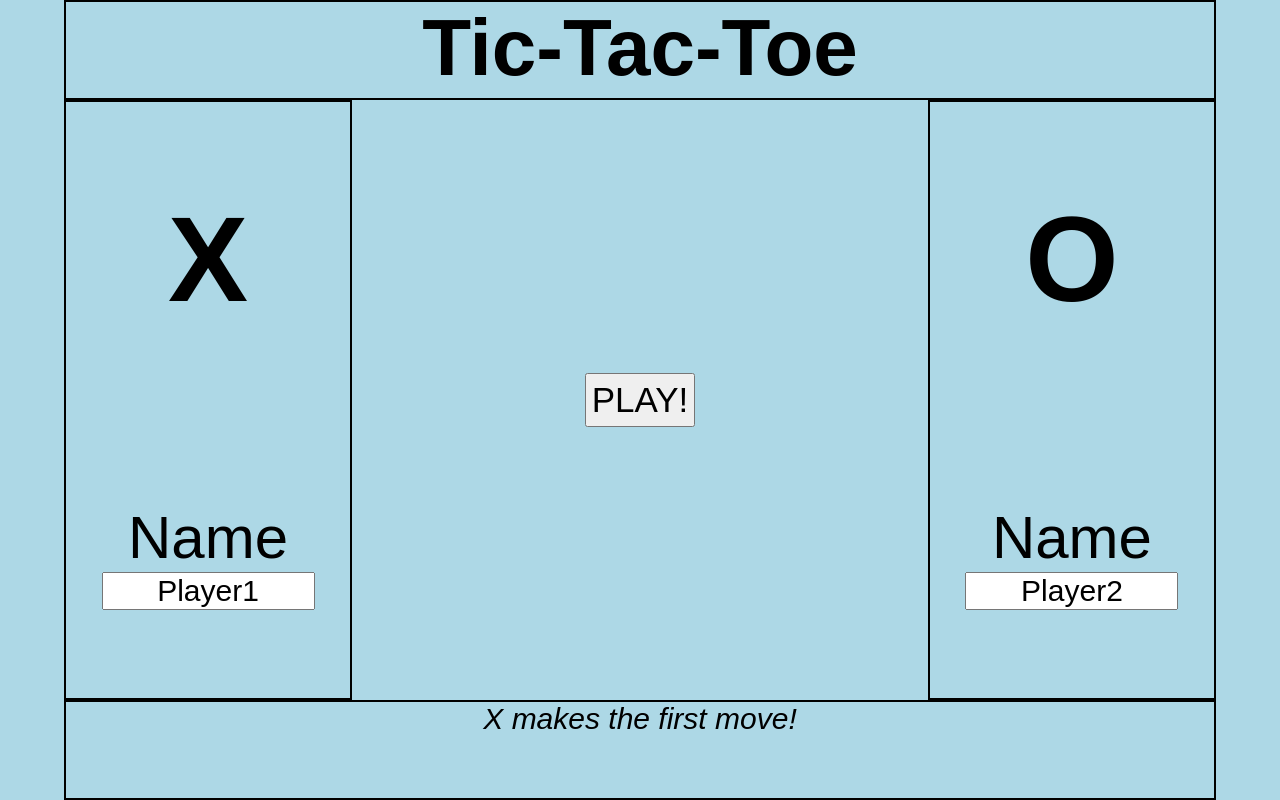
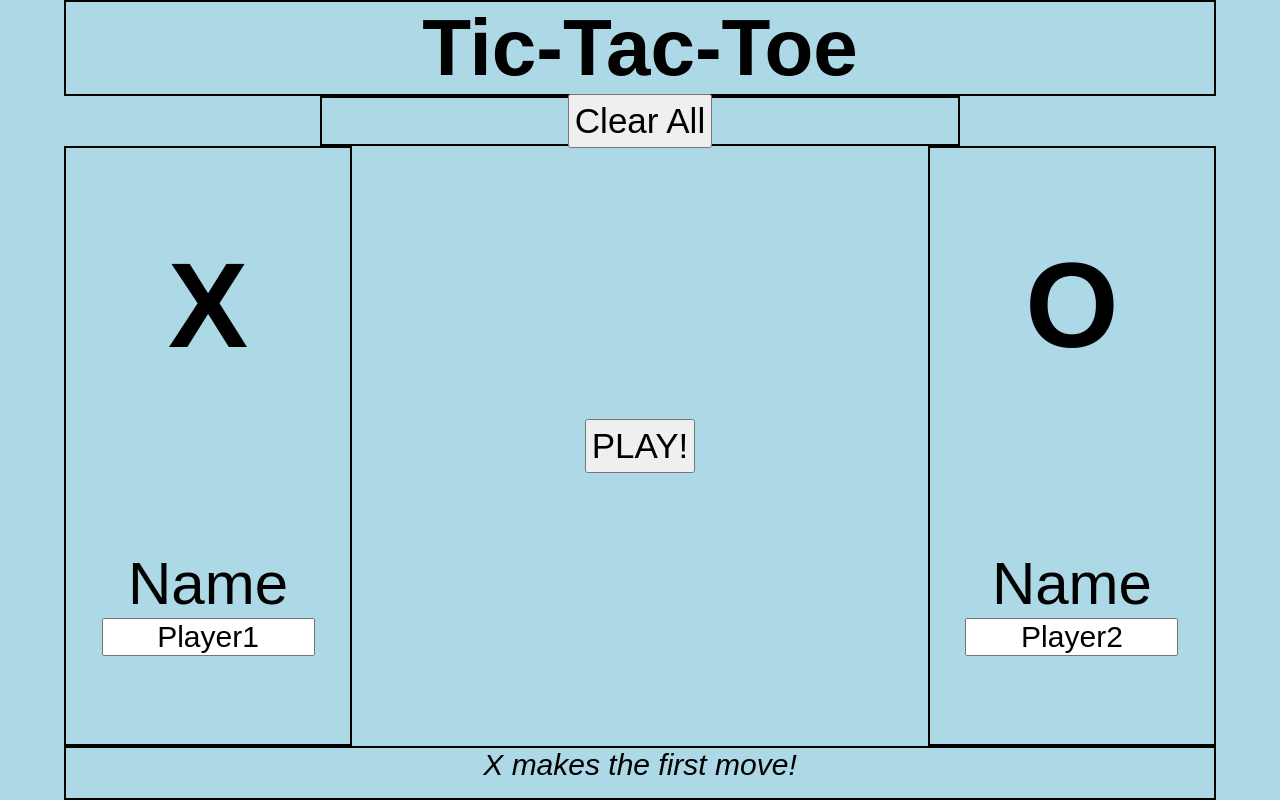
Before and after one commit to grigor92azatian/tic-tac-toe, a plain HTML site: page index2.html in a window 1280 px wide. Drawn offline with Linux system fonts and the light colour scheme.

Commit message:
made a button section and put a clear all button in it

```diff
--- a/index2.html
+++ b/index2.html
@@ -7,6 +7,9 @@
 <body>
     <div class="topBanner">
         <h1>Tic-Tac-Toe</h1>
+    </div>
+    <div class="buttonSection">
+        <button class="clearAllButton">Clear All</button>
     </div>
     <div class="mainSection">
         <div class="player">
```
